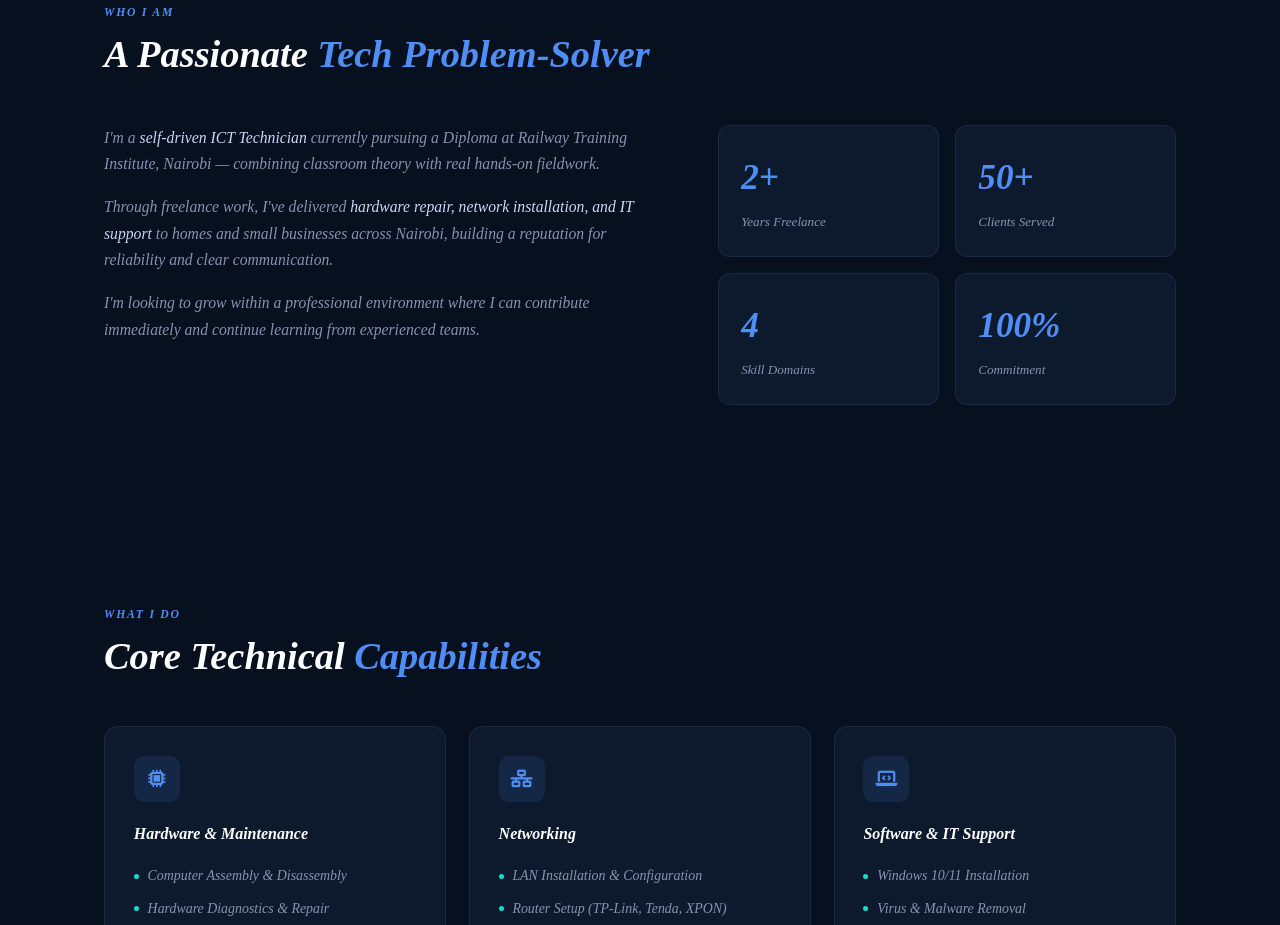
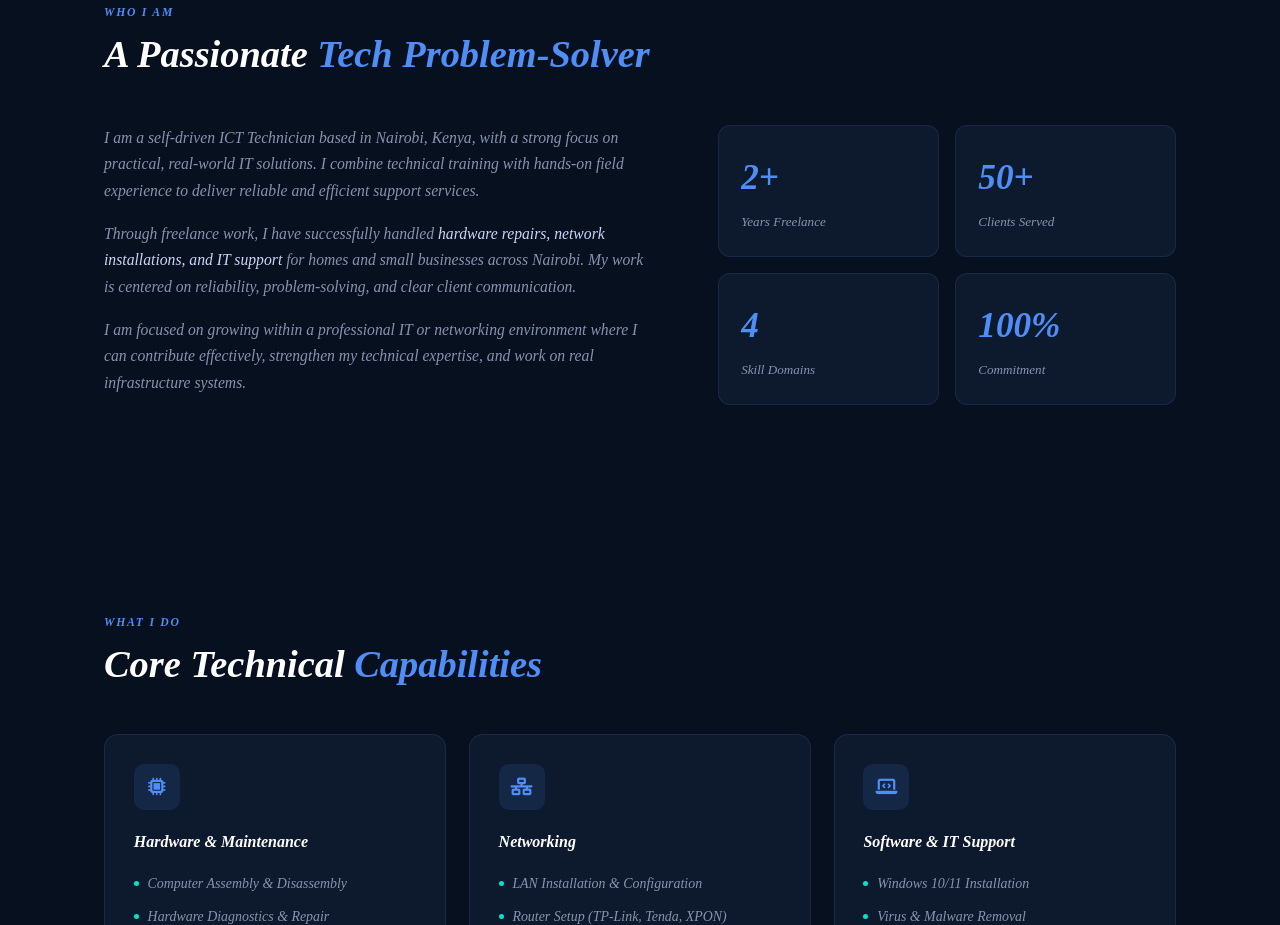
Before and after one commit to mutisyacollins/Portfolio, a plain HTML site: page index.html in a window 1280 px wide. Shown: the part 897-1822 px from the top of the page. Drawn offline with Linux system fonts and the light colour scheme.

Commit message:
Update index.html

```diff
--- a/index.html
+++ b/index.html
@@ -889,9 +889,22 @@
   <h2 class="sec-title reveal">A Passionate <span>Tech Problem-Solver</span></h2>
   <div class="about-grid">
     <div class="about-text reveal-left">
-      <p>I'm a <strong>self-driven ICT Technician</strong> currently pursuing a Diploma at Railway Training Institute, Nairobi — combining classroom theory with real hands-on fieldwork.</p>
-      <p>Through freelance work, I've delivered <strong>hardware repair, network installation, and IT support</strong> to homes and small businesses across Nairobi, building a reputation for reliability and clear communication.</p>
-      <p>I'm looking to grow within a professional environment where I can contribute immediately and continue learning from experienced teams.</p>
+      <p>
+  I am a self-driven ICT Technician based in Nairobi, Kenya, with a strong focus on
+  practical, real-world IT solutions. I combine technical training with hands-on field experience
+  to deliver reliable and efficient support services.
+</p>
+
+<p>
+  Through freelance work, I have successfully handled
+  <strong>hardware repairs, network installations, and IT support</strong> for homes and small businesses across Nairobi.
+  My work is centered on reliability, problem-solving, and clear client communication.
+</p>
+
+<p>
+  I am focused on growing within a professional IT or networking environment where I can contribute effectively,
+  strengthen my technical expertise, and work on real infrastructure systems.
+</p>
     </div>
     <div class="stats-grid stagger reveal-right">
       <div class="stat-box"><div class="stat-num" data-count="2" data-suffix="+">0</div><div class="stat-lbl">Years Freelance</div></div>
```
